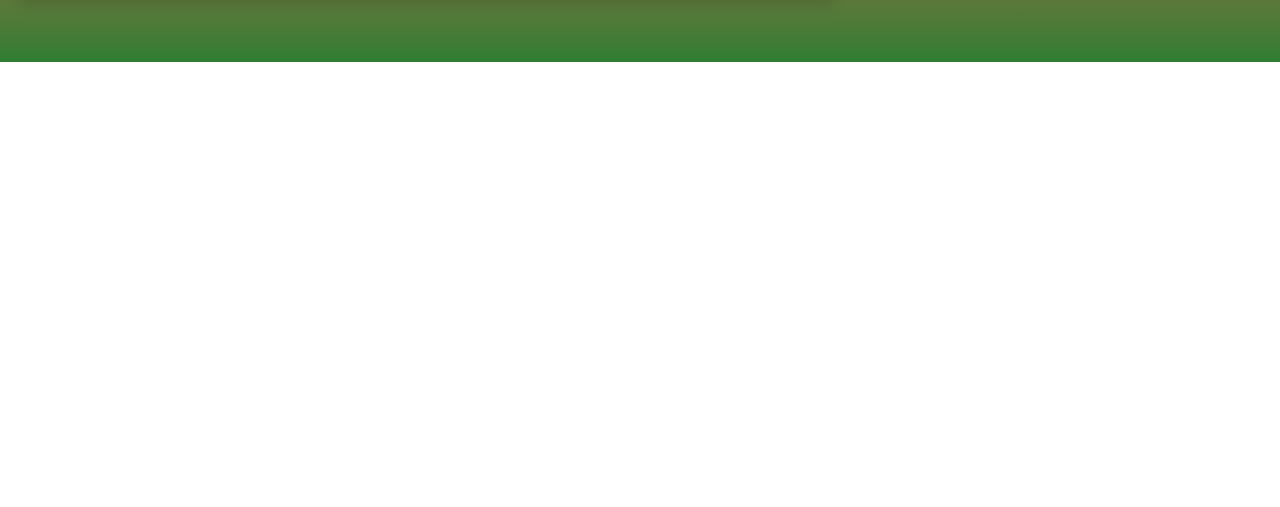
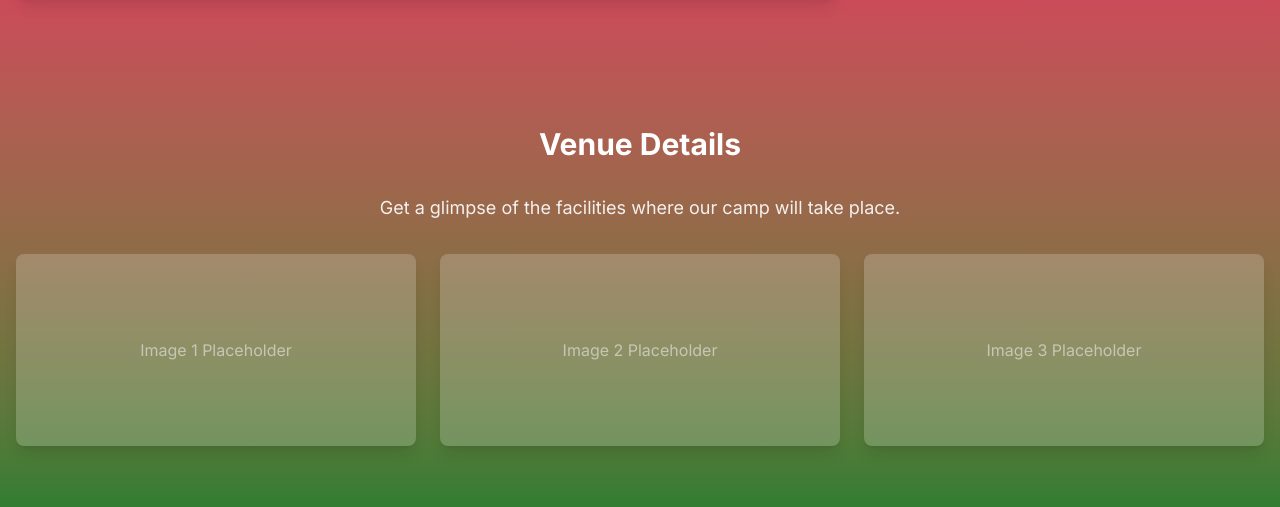
Before and after one commit to Ph4ntomByte/Summer_Training_Camp, a Next.js app: page /venue in a window 1280 px wide. Shown: the part 850-1357 px from the top of the page. Before the commit the page ends 912 px from the top, so only its background shows below. Built offline with nearby package versions, Linux system fonts and the light colour scheme.

Commit message:
Add Venue Details section with image placeholders

```diff
--- a/src/app/venue/page.tsx
+++ b/src/app/venue/page.tsx
@@ -47,6 +47,28 @@ export default function VenuePage() {
           </div>
         </div>
       </section>
+
+      {/* Venue Details */}
+      <section className="py-16">
+        <div className="container mx-auto px-4">
+          <SectionHeading>Venue Details</SectionHeading>
+          <p className="text-lg text-white/90 max-w-3xl mx-auto mb-8 text-center">
+            Get a glimpse of the facilities where our camp will take place.
+          </p>
+          <div className="grid grid-cols-1 sm:grid-cols-2 lg:grid-cols-3 gap-6">
+            <div className="rounded-lg overflow-hidden shadow-lg h-48 bg-white/20 flex items-center justify-center text-white/50">
+              Image 1 Placeholder
+            </div>
+            <div className="rounded-lg overflow-hidden shadow-lg h-48 bg-white/20 flex items-center justify-center text-white/50">
+              Image 2 Placeholder
+            </div>
+            <div className="rounded-lg overflow-hidden shadow-lg h-48 bg-white/20 flex items-center justify-center text-white/50">
+              Image 3 Placeholder
+            </div>
+          </div>
+        </div>
+      </section>
+
     </main>
   );
 }
```
